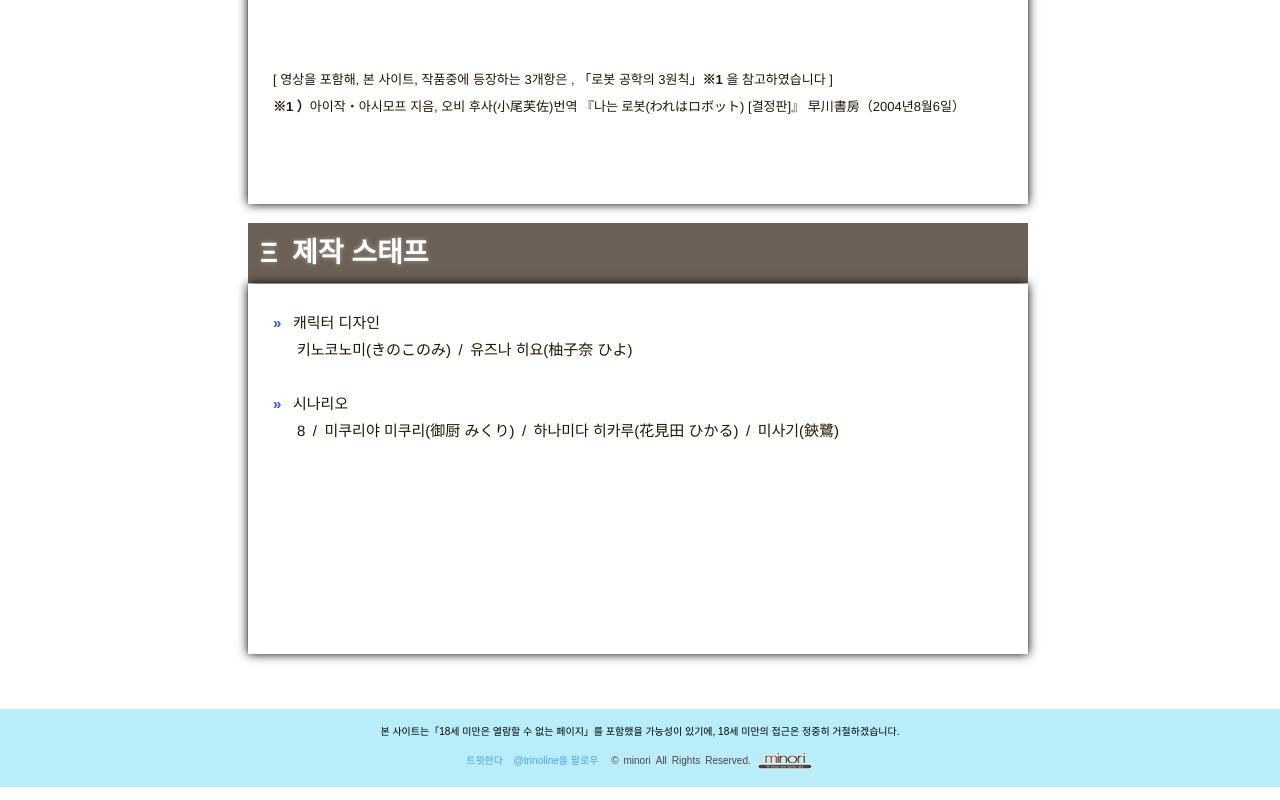
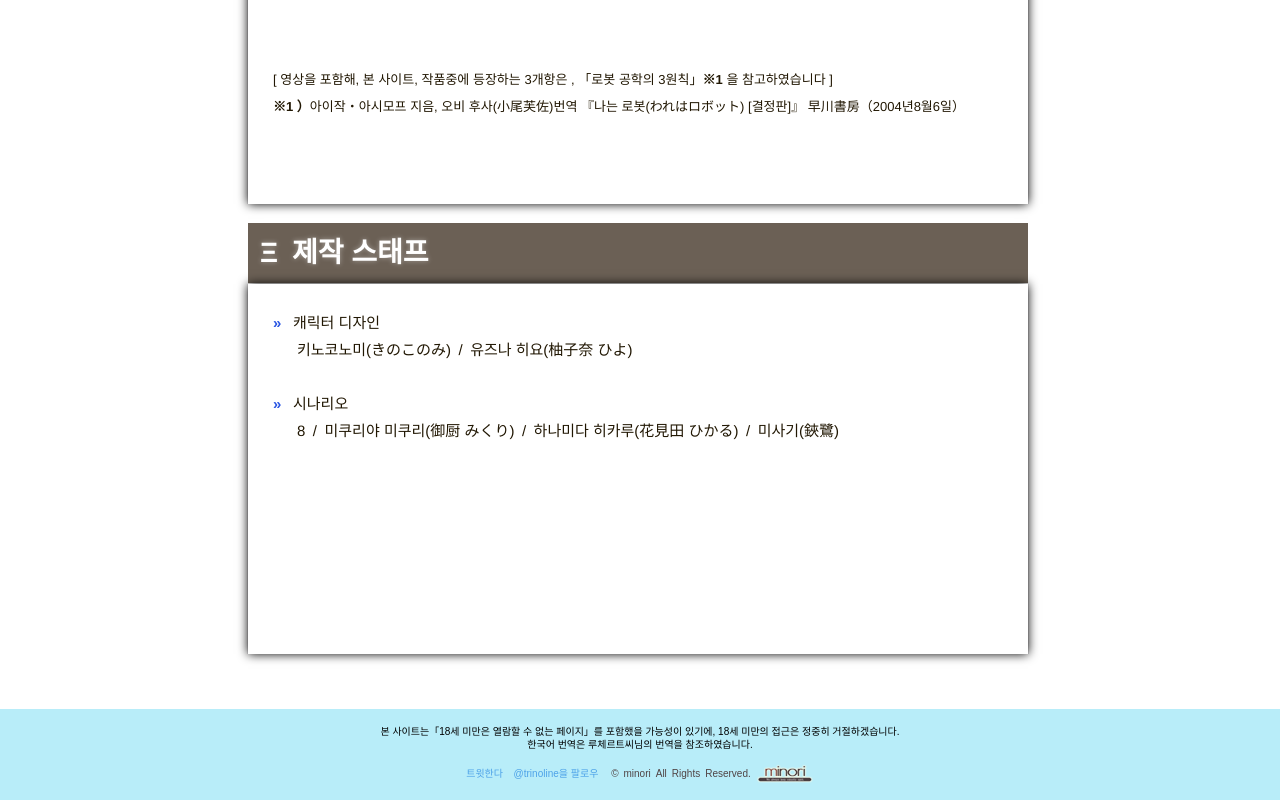
Before and after one commit to mireado/mireado.github.io, a plain HTML site: page trinoline/korean/about.html in a window 1280 px wide. Shown: the part 2357-3157 px from the top of the page. Drawn offline with nearby package versions, Linux system fonts and the light colour scheme; files whose address does not match are found by name.

Commit message:
Add korean translator refer of trinoline

```diff
--- a/trinoline/korean/about.html
+++ b/trinoline/korean/about.html
@@ -889,6 +889,7 @@ background: #ED725C;
 			<span class="cap1-E">
 				<br>
 				본 사이트는「18세 미만은 열람할 수 없는 페이지」를 포함했을 가능성이 있기에, 18세 미만의 접근은 정중히 거절하겠습니다.<br>
+				한국어 번역은 루체르트씨님의 번역을 참조하였습니다.<br>
 				<br>
 
 				<a href="https://twitter.com/share" class="twitter-share-button" data-url="http://www.minori.ph/lineup/trinoline/" data-text="[ 트리노라인(トリノライン) ] 특설 페이지 열람 중  -  그래도, 나는.｜ " data-via="trinoline" data-count="none" data-lang="en">트윗한다</a>
```
Also changed, not shown: trinoline/korean/chara.html (+1 -0 lines), trinoline/korean/index01.html (+1 -0 lines), trinoline/korean/prologue.html (+1 -0 lines), trinoline/korean/special.html (+1 -0 lines), trinoline/korean/support.html (+1 -0 lines), trinoline/korean/topic.html (+1 -0 lines).
